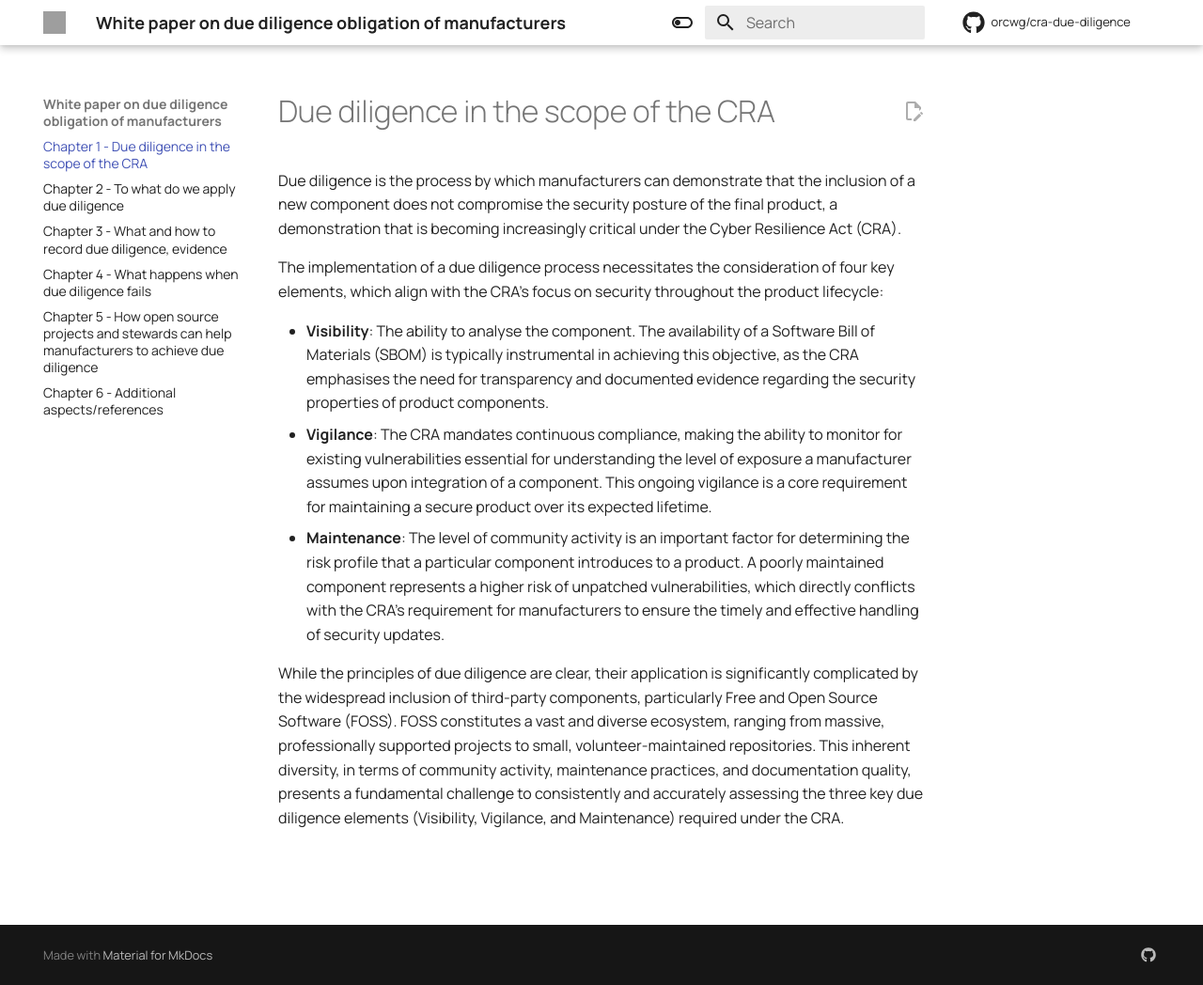
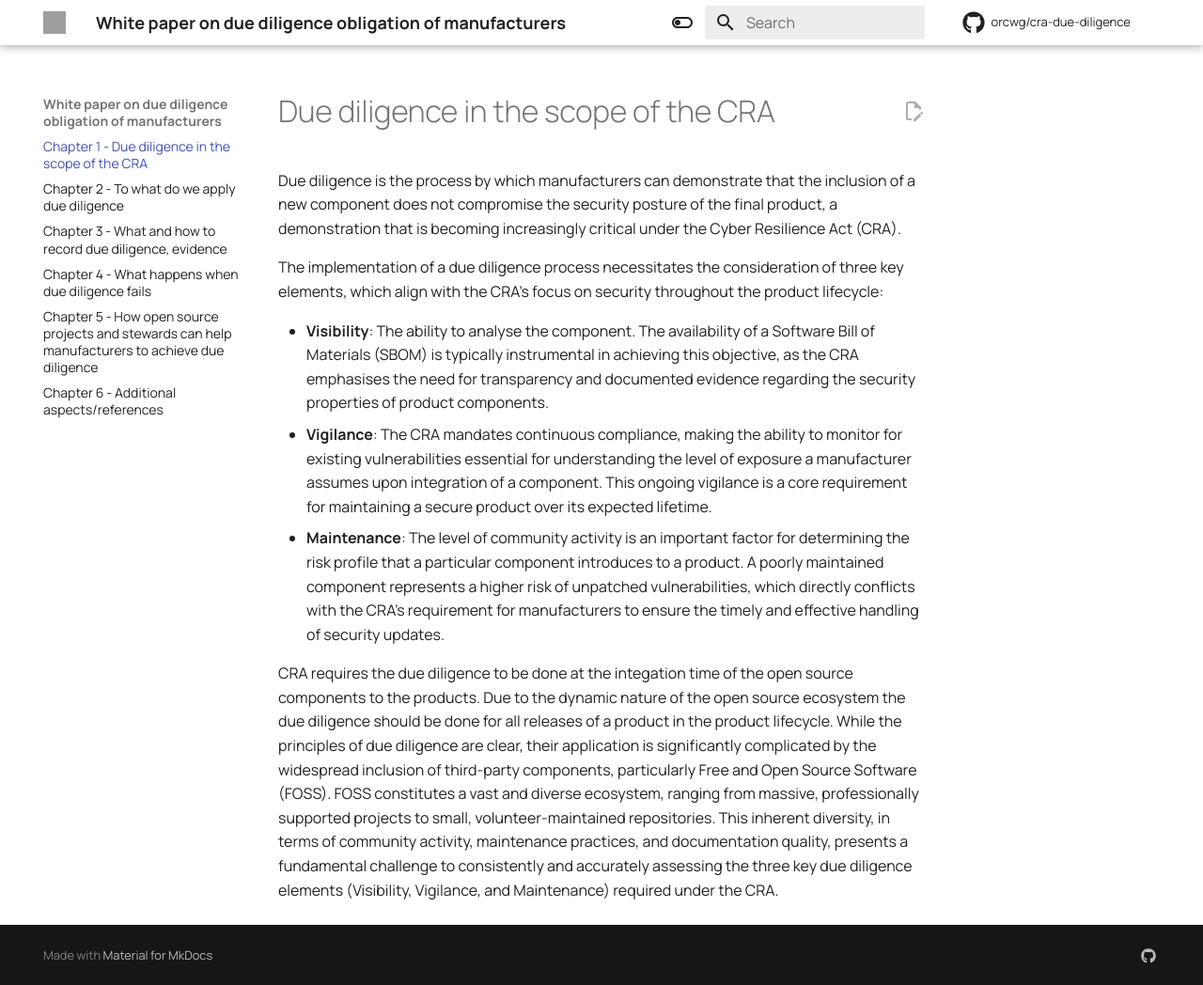
Before and after one commit to orcwg/cra-due-diligence, an MkDocs documentation site: the page built from content/01.md, in a window 1280 px wide and 1048 px high. Shown: the whole window at 94% size. Built offline with MkDocs 1.6.1 and Material for MkDocs 9.7.7, drawn with Linux system fonts in a browser that asks for light colours; comment, search, counter and statistics services are not loaded; the version menu is left out; grey boxes are pictures that could not be loaded.

Commit message:
Adding text about when to do due diligence
Signed-off-by: Gergely Csatari <gergely.csatari@nokia.com>

```diff
--- a/content/01.md
+++ b/content/01.md
@@ -4,7 +4,7 @@ Due diligence is the process by which manufacturers can demonstrate that the inc
 component does not compromise the security posture of the final product, a demonstration that is
 becoming increasingly critical under the Cyber Resilience Act (CRA).
 
-The implementation of a due diligence process necessitates the consideration of four key elements,
+The implementation of a due diligence process necessitates the consideration of three key elements,
 which align with the CRA's focus on security throughout the product lifecycle:
 
 * **Visibility**: The ability to analyse the component. The availability of a
@@ -20,6 +20,9 @@ which align with the CRA's focus on security throughout the product lifecycle:
   represents a higher risk of unpatched vulnerabilities, which directly conflicts with the CRA's
   requirement for manufacturers to ensure the timely and effective handling of security updates.
 
+CRA requires the due diligence to be done at the integation time of the open source components to
+the products. Due to the dynamic nature of the open source ecosystem the due diligence should be
+done for all releases of a product in the product lifecycle.
 While the principles of due diligence are clear, their application is significantly complicated by
 the widespread inclusion of third-party components, particularly
 Free and Open Source Software (FOSS). FOSS constitutes a vast and diverse ecosystem, ranging from
```
